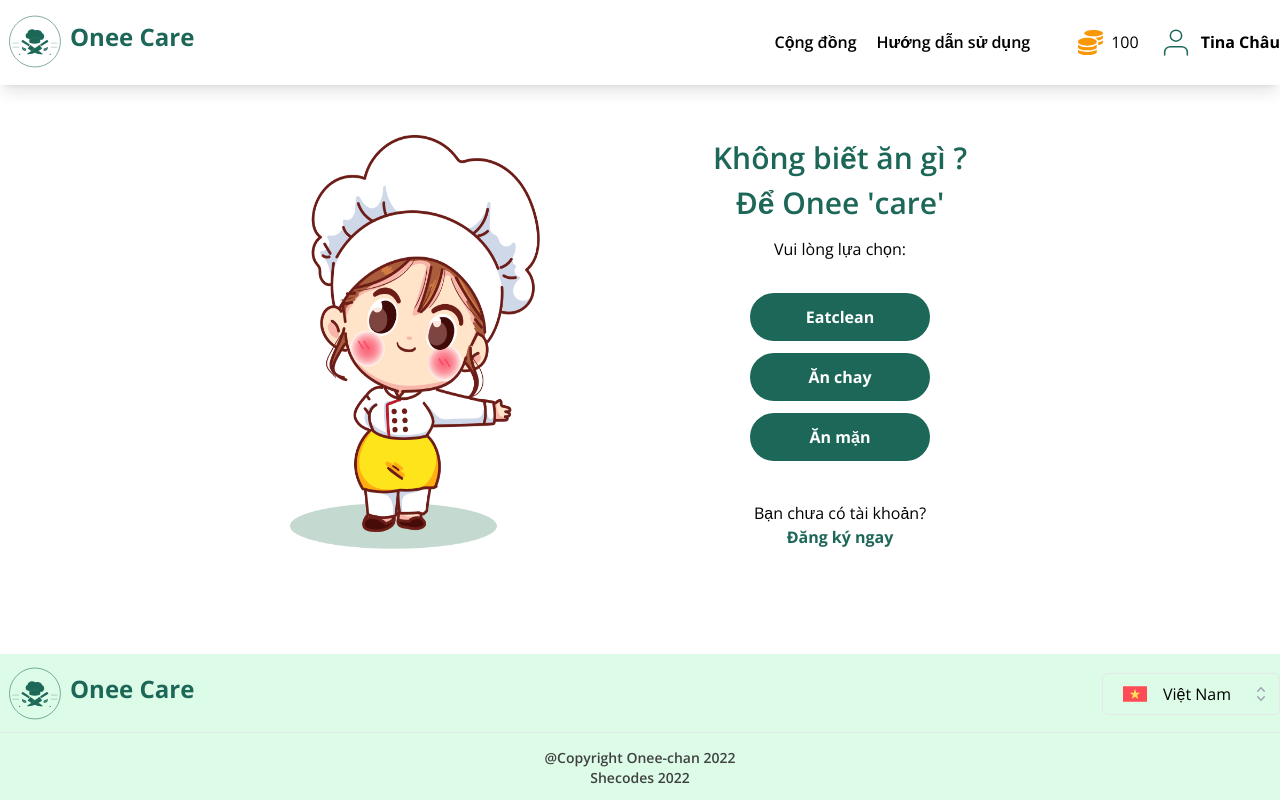
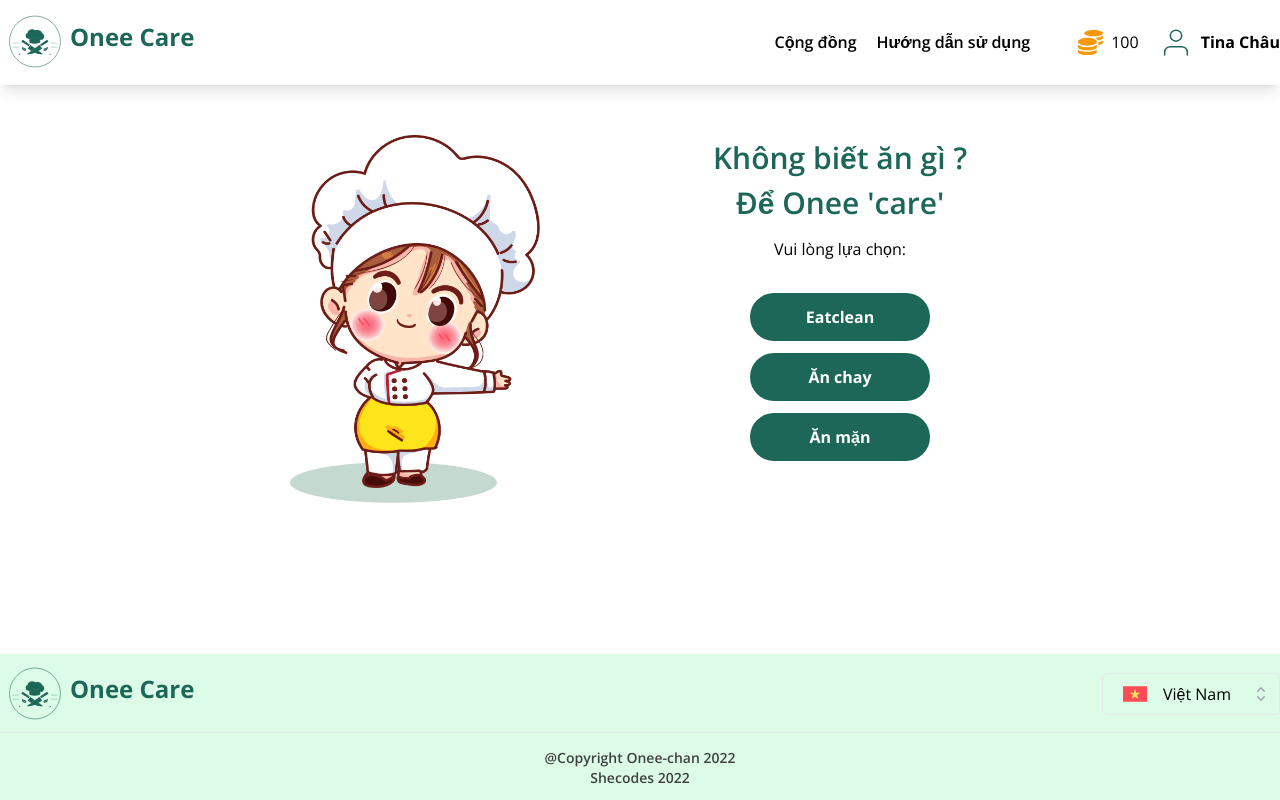
Before and after one commit to missycutie/shecodes-2022, a React (Create React App) app: page / in a window 1280 px wide. Built offline with nearby package versions, Linux system fonts and the light colour scheme.

Commit message:
hide cta login

```diff
--- a/src/pages/HomePage.jsx
+++ b/src/pages/HomePage.jsx
@@ -12,7 +12,7 @@ const HomePage = () => {
           <img src={HomeIllustrate} alt="" className="home-img" />
           <div className="home-col-right">
           <ChooseCategory />
-            <div className="home-cta-register">
+            {/* <div className="home-cta-register">
               <p>
               Bạn chưa có tài khoản?
               </p>
@@ -21,7 +21,7 @@ const HomePage = () => {
                   Đăng ký ngay
                 </Link>
               </p>
-            </div>
+            </div> */}
           </div>
         </div>
       </div>
```
